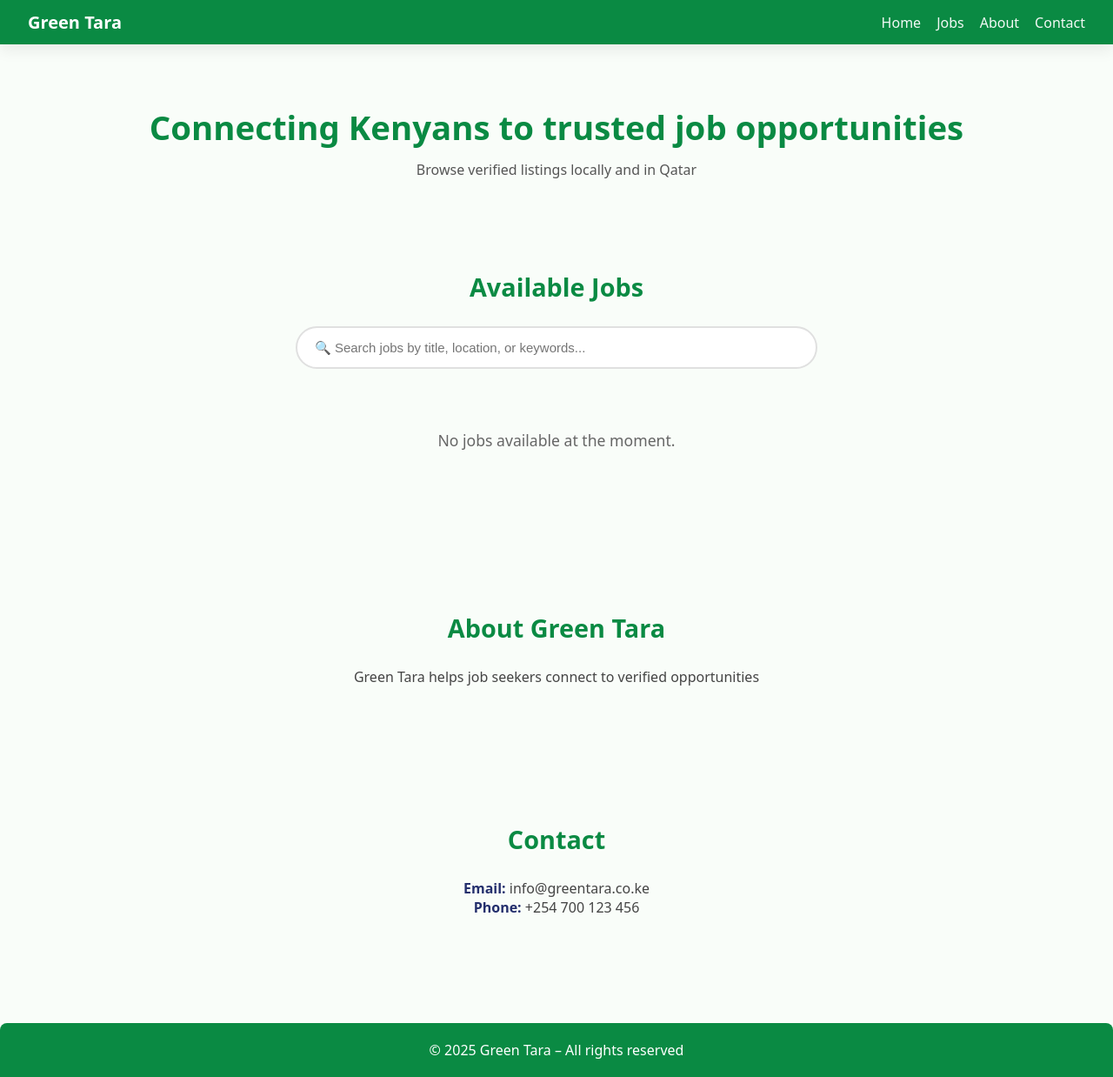
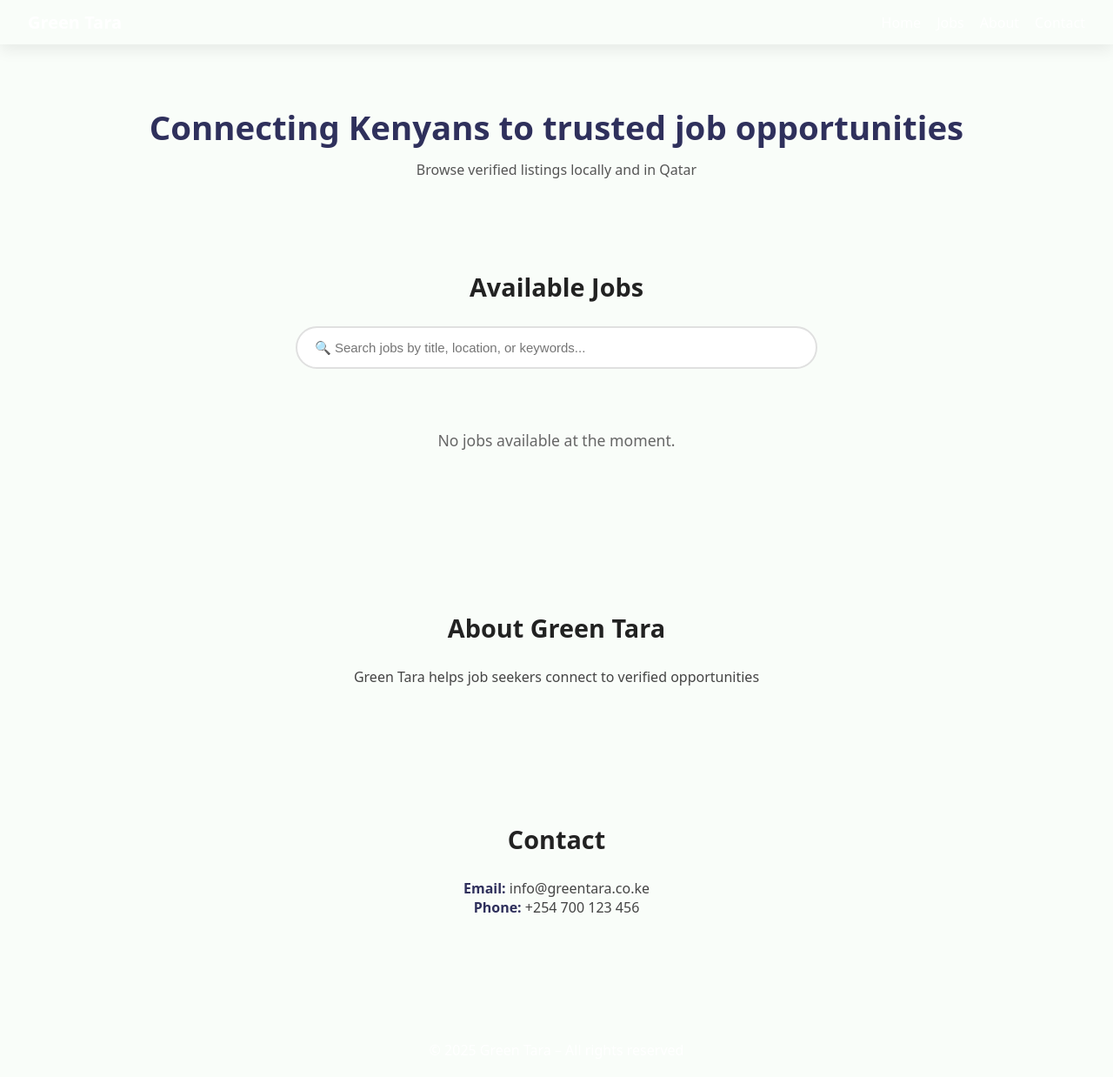
Before and after one commit to J4hz/greentara-jobs, a Django app: page / in a window 1280 px wide. Shown: the whole page at 87% size. Run offline with Django 4.2, Linux system fonts and the light colour scheme; data comes from the database, SQL or seed files in the repository; data that the repository does not hold is empty; parts of the project's set-up code (start-up, migrations or seed data) failed here and were passed over.

Commit message:
Color Change

```diff
--- a/templates/index.html
+++ b/templates/index.html
@@ -7,8 +7,8 @@
 
   <style>
     :root{
-      --green: #0a8a43;
-      --green-dark: #066d34;
+      --green: #2f305c;
+      --green-dark: #2f305c;
       --bg: #f9fdf9;
       --card-shadow: rgba(10,10,10,0.08);
     }
@@ -29,7 +29,7 @@
       top:0;
       left:0;
       right:0;
-      background:var(--green);
+      background:var(--blue);
       color:#fff;
       padding:12px 32px;
       z-index:1200;
@@ -53,7 +53,7 @@
       max-width:1200px;
       margin:0 auto;
     }
-    .jobs h2{color:var(--green);margin-bottom:26px;font-size:1.8rem;text-align:center}
+    .jobs h2{color:var(--blue);margin-bottom:26px;font-size:1.8rem;text-align:center}
 
     .job-grid{
       display:grid;
@@ -92,7 +92,7 @@
       font-weight:600;
       transition:.18s;
     }
-    .view-btn:hover{ background:var(--green-dark) }
+    .view-btn:hover{ background:var(--blue-dark) }
 
     .loading{
       text-align:center;
@@ -101,7 +101,7 @@
       font-size:1.1rem;
     }
 
-    footer{ text-align:center; padding:20px 12px; color:#fff; background:var(--green); margin-top:30px; border-top-left-radius:8px; border-top-right-radius:8px }
+    footer{ text-align:center; padding:20px 12px; color:#fff; background:var(--blue); margin-top:30px; border-top-left-radius:8px; border-top-right-radius:8px }
 
     .modal {
       display:none;
@@ -133,7 +133,7 @@
 
     .modal-header{
       padding:18px 20px;
-      background: linear-gradient(135deg, #0a8a43 0%, #088a3f 100%);
+      background: linear-gradient(135deg, #2f305c 0%, #2f305c 100%);
       color:#fff;
       display:flex;
       align-items:center;
@@ -164,7 +164,7 @@
     }
 
     .modal-body p{ margin:10px 0; color:#555 }
-    .modal-body .strong{ color:#242f6d; font-weight:700; display:block; margin-top:14px; margin-bottom:4px }
+    .modal-body .strong{ color:#2f305c; font-weight:700; display:block; margin-top:14px; margin-bottom:4px }
 
     .modal-footer{
       padding:18px 20px;
@@ -177,7 +177,7 @@
     }
 
     .apply-btn{
-      background: linear-gradient(90deg, #0a8a43, #066d34);
+      background: linear-gradient(90deg, #2f305c, #2f305c);
       color:#fff;
       border:none;
       padding:10px 16px;
@@ -206,7 +206,7 @@
 
     .form-group label{
       display:block;
-      color:#242f6d;
+      color:#2f305c;
       font-weight:600;
       margin-bottom:6px;
       font-size:0.9rem;
@@ -226,7 +226,7 @@
     .form-group input:focus,
     .form-group select:focus{
       outline:none;
-      border-color:#242f6d;
+      border-color:#2f305c;
       box-shadow: 0 0 0 3px rgba(10,138,67,0.1);
     }
 
@@ -261,7 +261,7 @@
     <nav>
       <div style="display: flex; align-items: center; gap: 12px;">
         <img id="siteLogo" src="" alt="" style="height: 40px; display: none; object-fit: contain;">
-        <h1 id="siteName">Green Tara</h1>
+        <h1 id="siteName">Nexus Recruitment</h1>
       </div>
       <ul>
         <li><a href="#home">Home</a></li>
@@ -302,21 +302,21 @@
     <section id="about" class="jobs">
       <h2>About Green Tara</h2>
       <p id="aboutText" style="max-width:700px;margin:12px auto;color:#444;text-align:center">
-        Green Tara helps job seekers connect to verified opportunities with dignity and transparency.
+        Nexus Recruitment helps job seekers connect to verified opportunities with dignity and transparency.
       </p>
     </section>
 
     <section id="contact" class="jobs">
       <h2>Contact</h2>
       <p style="max-width:600px;margin:12px auto;color:#444;text-align:center">
-        <strong style="color:#242f6d">Email:</strong> <span id="contactEmail">info@greentara.co.ke</span><br>
-        <strong style="color:#242f6d">Phone:</strong> <span id="contactPhone">+254 720 268 486</span>
+        <strong style="color:#2f305c">Email:</strong> <span id="contactEmail">info@nexusrecruitment.co.ke</span><br>
+        <strong style="color:#2f305c">Phone:</strong> <span id="contactPhone">+254 720 268 486</span>
       </p>
     </section>
   </main>
 
   <footer>
-    © 2025 <span id="footerName">Green Tara</span> – All rights reserved
+    © 2025 <span id="footerName">nexusrecruitment</span> – All rights reserved
   </footer>
 
   <div id="jobModal" class="modal" aria-hidden="true">
```
